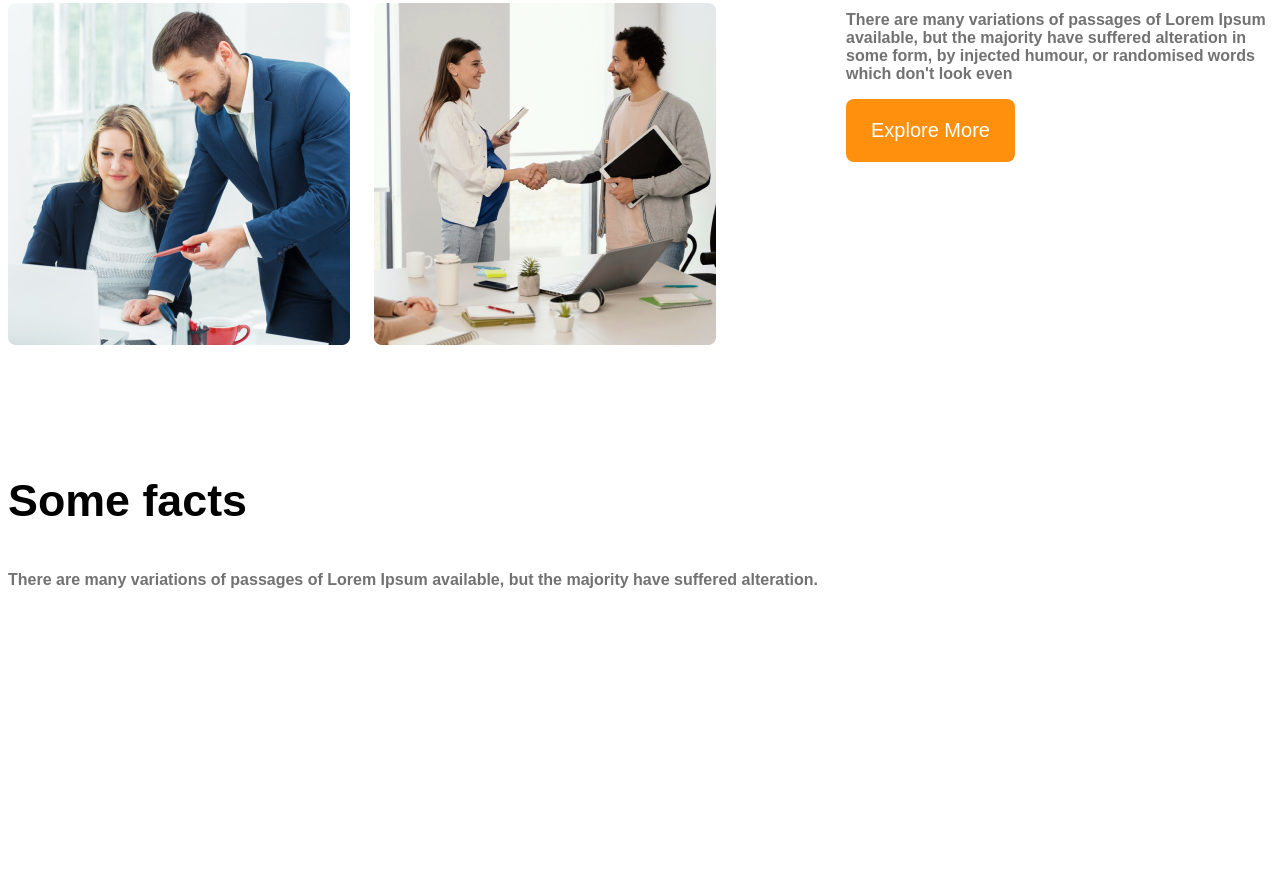
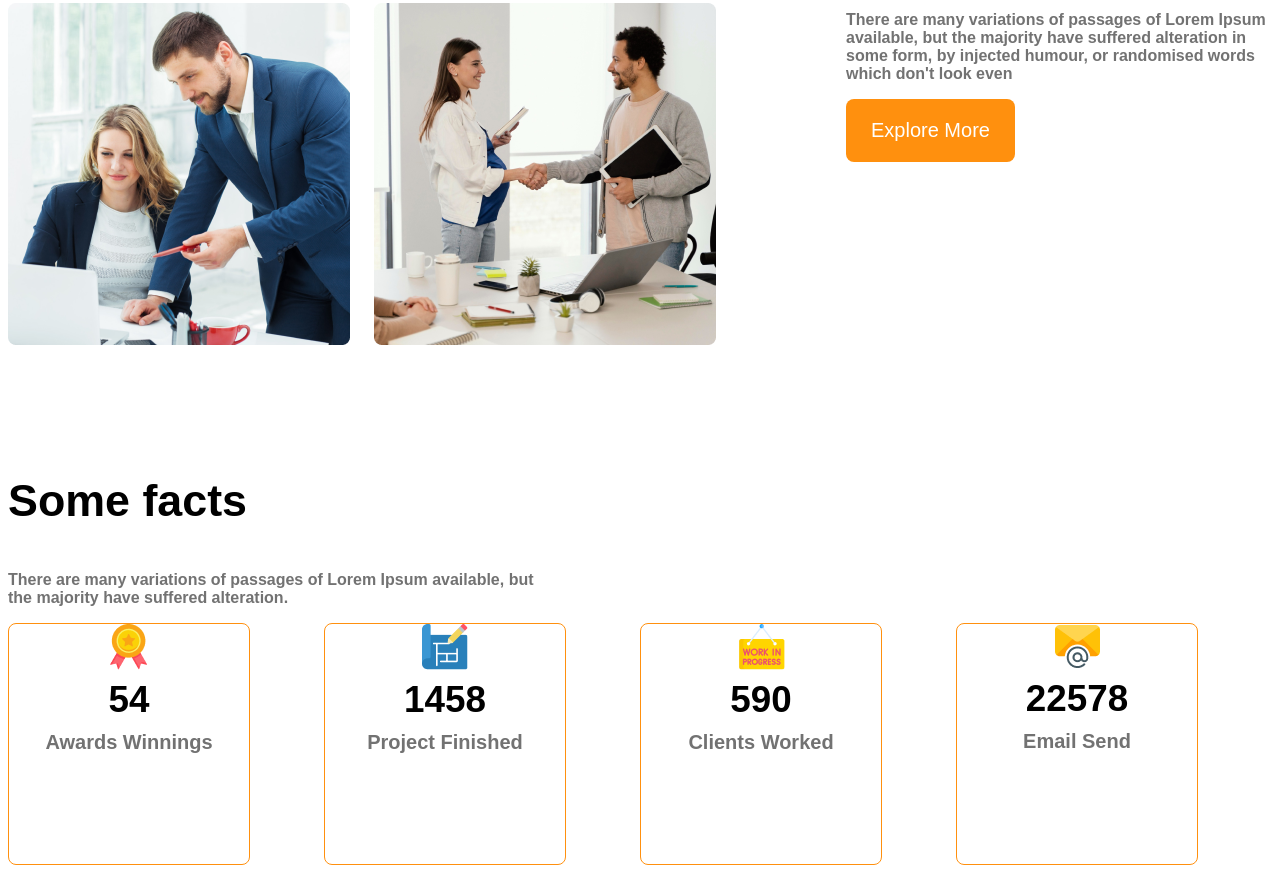
Before and after one commit to tasmia-munira/g3-architects-website, a plain HTML site: page index.html in a window 1280 px wide. Shown: the part 1669-2542 px from the top of the page. Before the commit the page ends 2435 px from the top, so only its background shows below. Drawn offline with Linux system fonts and the light colour scheme.

Commit message:
added facts content

```diff
--- a/index.html
+++ b/index.html
@@ -67,28 +67,36 @@
          <!-- some facts section starts here -->
           <section class="some-facts">
             <h3 class="section-title">Some facts</h3>
-            <p class="text-dark-03">There are many variations of passages of Lorem Ipsum available, but the majority have suffered alteration.</p>
+            <p class="text-dark-03 fact-description">There are many variations of passages of Lorem Ipsum available, but the majority have suffered alteration.</p>
             <div class="facts-container">
-                <!-- .fact*4>img.fact-icon+h4.fact-number+h5.fact-name -->
-                <div class="fact">
-                    <img src="" alt="" class="fact-icon">
-                    <h4 class="fact-number"></h4>
-                    <h5 class="fact-name"></h5>
+                <!-- .fact-card*4>img.fact-icon+h4.fact-number+h5.fact-name -->
+                <div class="fact-card">
+                    <div>
+                    <img src="images/icons/ribon.png" alt="" class="fact-icon">
+                    <h4 class="fact-number">54</h4>
+                    <h5 class="fact-name text-dark-03">Awards Winnings</h5>
+                    </div>
                 </div>
-                <div class="fact">
-                    <img src="" alt="" class="fact-icon">
-                    <h4 class="fact-number"></h4>
-                    <h5 class="fact-name"></h5>
+                <div class="fact-card">
+                    <div>
+                        <img src="images/icons/projects.png" alt="" class="fact-icon">
+                        <h4 class="fact-number">1458</h4>
+                        <h5 class="fact-name text-dark-03">Project Finished</h5>
+                    </div>
                 </div>
-                <div class="fact">
-                    <img src="" alt="" class="fact-icon">
-                    <h4 class="fact-number"></h4>
-                    <h5 class="fact-name"></h5>
+                <div class="fact-card">
+                    <div>
+                        <img src="images/icons/customers.png" alt="" class="fact-icon">
+                        <h4 class="fact-number">590</h4>
+                        <h5 class="fact-name text-dark-03">Clients Worked</h5>
+                    </div>
                 </div>
-                <div class="fact">
-                    <img src="" alt="" class="fact-icon">
-                    <h4 class="fact-number"></h4>
-                    <h5 class="fact-name"></h5>
+                <div class="fact-card">
+                   <div>
+                    <img src="images/icons/email.png" alt="" class="fact-icon">
+                    <h4 class="fact-number">22578</h4>
+                    <h5 class="fact-name text-dark-03">Email Send</h5>
+                   </div>
                 </div>
             </div>
 
--- a/styles/some-facts.css
+++ b/styles/some-facts.css
@@ -0,0 +1,31 @@
+.facts-container{
+    display: grid;
+    grid-template-columns: repeat(4, 1fr);
+
+}
+
+.fact-card{
+    border: 1px solid #FF900E;
+    width: 240px;
+    height: 240px;
+    border-radius: 8px;
+    text-align: center;
+    align-items: center ;
+    justify-content: center;
+}
+
+.fact-number {
+    font-size: 2.3rem;
+    font-weight: 600;
+    margin-top: 5px;
+    margin-bottom: 10px;
+}
+.fact-name {
+    font-size: 1.25rem;
+    font-weight: 600;
+    margin-top: 10px;
+}
+
+.fact-description {
+    max-width: 540px;
+}
```
